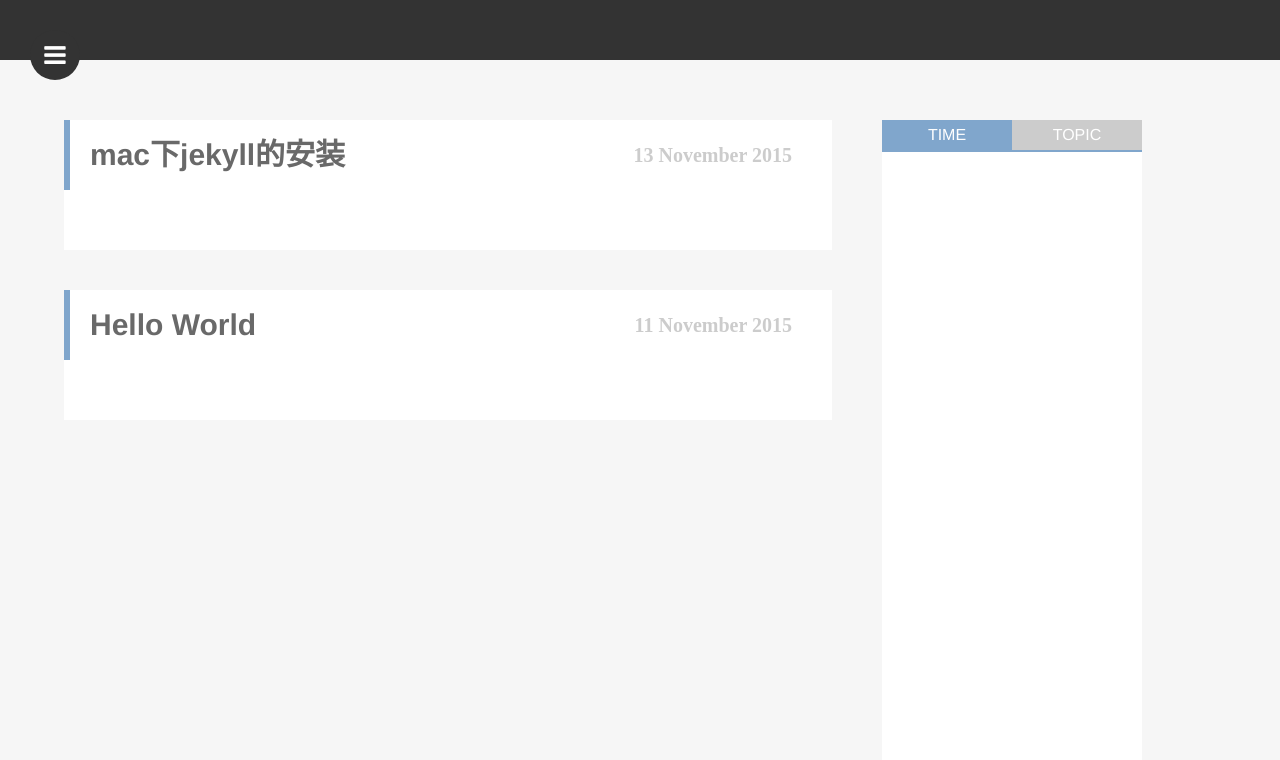
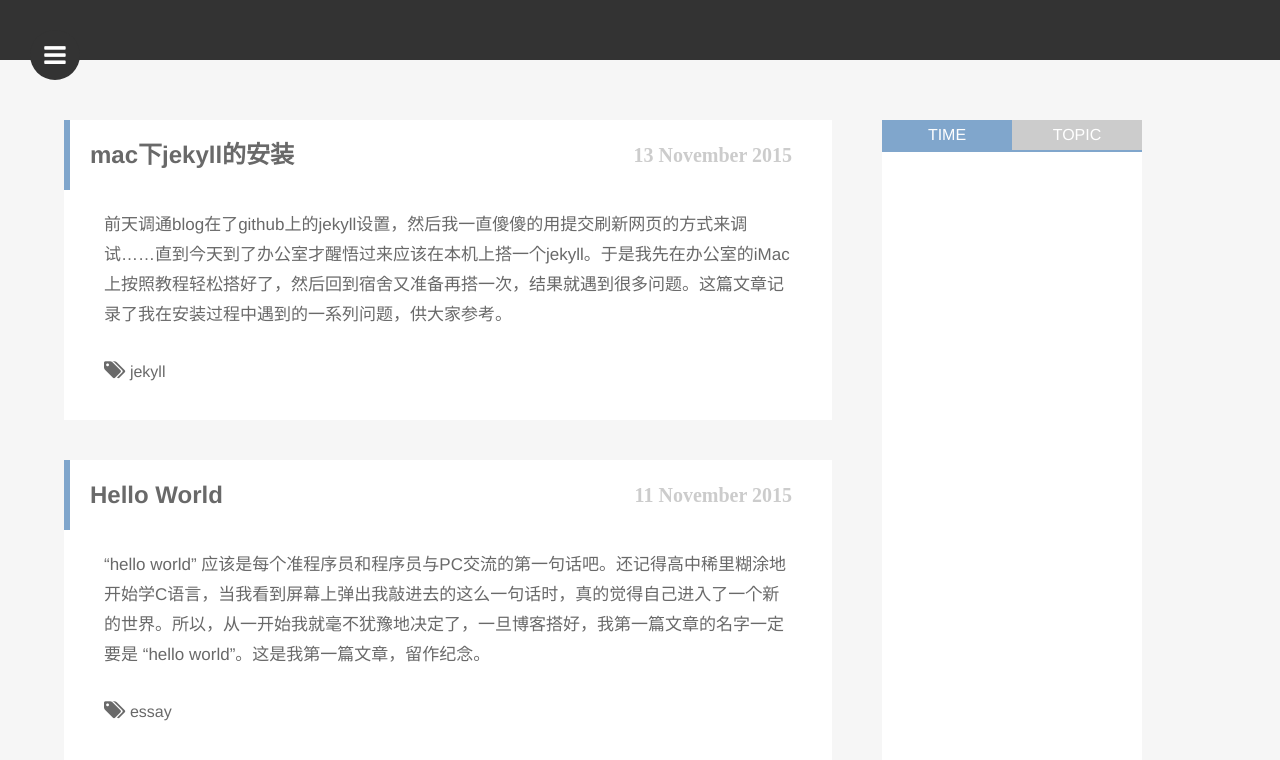
Before and after one commit to xiangxiyun/xiangxiyun.github.io, a Jekyll site: the page built from techblog.html, in a window 1280 px wide. Shown: the top 760 px of the page. Built offline with Jekyll 4.4.1, drawn with Linux system fonts in a browser that asks for light colours.

Commit message:
update the blog page

```diff
--- a/_layouts/blogTemplate.html
+++ b/_layouts/blogTemplate.html
@@ -78,22 +78,7 @@
 
               {{ content }}
 
-              <section id = "blog_category">
 
-                <ul id = "tab">
-                  <li class = "tabin subtab">TIME</li>
-                  <li class = "subtab">TOPIC</li>
-                </ul>
-
-                <div id = "tab-content">
-                  <div class = "category_front category_content">
-
-                  </div>
-                  <div class = "category_content">
-
-                  </div>
-                </div>
-              </section>
 
             </div>
 
--- a/_posts/2015-11-11-hello-world.md
+++ b/_posts/2015-11-11-hello-world.md
@@ -3,6 +3,7 @@ layout: articleTemplate
 title: Hello World
 date: 2015-11-11
 category: essay
+description: “hello world” 应该是每个准程序员和程序员与PC交流的第一句话吧。还记得高中稀里糊涂地开始学C语言，当我看到屏幕上弹出我敲进去的这么一句话时，真的觉得自己进入了一个新的世界。所以，从一开始我就毫不犹豫地决定了，一旦博客搭好，我第一篇文章的名字一定要是 “hello world”。这是我第一篇文章，留作纪念。
 ---
 
 
@@ -12,7 +13,7 @@ category: essay
 
 ----------
 
-“hello world” 应该是每个准程序员和程序员与PC交流的第一句话吧。还记得高中稀里糊涂地开始学C语言，当我看到屏幕上弹出我敲进去的这么一句话时，真的觉得自己进入了一个新的世界。所以，从一开始我就毫不犹豫地决定了，一旦博客搭好，我第一篇文章的名字一定要是“hello world”。
+“hello world” 应该是每个准程序员和程序员与PC交流的第一句话吧。还记得高中稀里糊涂地开始学C语言，当我看到屏幕上弹出我敲进去的这么一句话时，真的觉得自己进入了一个新的世界。所以，从一开始我就毫不犹豫地决定了，一旦博客搭好，我第一篇文章的名字一定要是“hello world”。这是我第一篇文章，留作纪念。
 
 
 
--- a/javascripts/techBlog.js
+++ b/javascripts/techBlog.js
@@ -1,5 +1,4 @@
 $(document).ready(function(){
-
 
 	$(".subtab").click(function(){
 
@@ -15,5 +14,16 @@ $(document).ready(function(){
 		var n = $(this).index();
 		$($("#tab").children()[n]).addClass("tabin");
 		$($("#tab-content").children()[n]).addClass("category_front");
-  });
+  	});
+
+  	$(".blog_article").mouseenter(function(){
+		 $($(this).find(".ah")).css("color", "#333333");
+		 $($(this).find(".article_description")).css("color", "#333333");
+
+	}).mouseleave(function(){
+		 $($(this).find(".ah")).css("color", "rgb(105,105,105)");
+		 $($(this).find(".article_description")).css("color", "rgb(105,105,105)");
+	});
+
+
 });
--- a/stylesheets/techBlog.css
+++ b/stylesheets/techBlog.css
@@ -7,15 +7,6 @@
         font-family: 'Helvetica', Calibri, Arial, sans-serif;
         position:relative;
         background: rgb(246,246,246);
-      }
-
-      p{
-        float: left;
-        font-size: 20px;
-        color: #333333;
-        font-family: Clibri;
-        text-align: right;
-        padding-left: 130px;
       }
 
       a{
@@ -33,28 +24,27 @@
     #blog_content{
         float: left;
         margin-top: 120px;
-
     }
 
     .blog_article{
         height: auto;
         margin-bottom: 40px;
-      background: rgb(255,255,255) ;
+        background: rgb(255,255,255);
+        color: rgb(105,105,105);
     }
 
     .article_header{
         width: 100%;
         height: auto;
-      color: rgb(105,105,105);
         border-left: 6px solid rgb(128, 166, 204);
     }
 
     .ah{
-      padding-left: 20px;
-      padding-right: 40px;
+        padding: 0 40px 0 20px;
         height: 70px;
         line-height: 70px;
-      font-size: 30px;
+        font-size: 24px;
+
     }
 
     time{
@@ -65,9 +55,17 @@
         font-family: 'Futura'
     }
 
+    .article_description {
+        text-align: left;
+        font-size: 17px;
+        line-height: 30px;
+        margin: 20px 40px 10px 40px;
+
+    }
+
     .article_tag{
-      width: 100%;
       height: 60px;
+      margin: 30px 40px 10px 40px;
     }
 
 /* section: blog category */
@@ -125,7 +123,7 @@
     /* width >= 1280px */
     @media screen and ( min-width: 1280px ){
       #blog{
-        margin-left: 10%;
+        margin-left: 8%;
       }
       #blog_content{
         width: 60%;
--- a/techblog.html
+++ b/techblog.html
@@ -3,7 +3,7 @@ layout: blogTemplate
 ---
 <section id = "blog_content">
 	{% for article in site.posts %}
-	<a href = "{{ article.url }}">
+	<a class = "blog_reference" href = "{{ article.url }}">
 	  <article class = "blog_article">
 	    <header class = "article_header">
 	      <h2 class = "ah">
@@ -11,10 +11,31 @@ layout: blogTemplate
 	        <time> {{ article.date | date_to_long_string}} </time>
 	      </h2>
 	    </header>
-	    <div class = "article_content">
+	    <div class = "article_description">
+	    	<p> {{ article.description}} </p>
 	    </div>
-	    <footer class = "article_tag"></footer>
+	    <footer class = "article_tag">
+	    	<i class = "icon icon-tags"></i>
+	    	{{ article.category}}
+	    </footer>
 	  </article>
 	</a>
 	{% endfor %}
 </section>
+
+<section id = "blog_category">
+
+	<ul id = "tab">
+		<li class = "tabin subtab">TIME</li>
+		<li class = "subtab">TOPIC</li>
+	</ul>
+
+    <div id = "tab-content">
+    	<div class = "category_front category_content">
+
+        </div>
+        <div class = "category_content">
+
+        </div>
+    </div>
+</section>
```
Also changed, not shown: _posts/2015-11-13-mac下jekyll的安装与简单使用.md (+2 -0 lines), 5 other files. Lines whose indentation alone changed are shown as unchanged.
